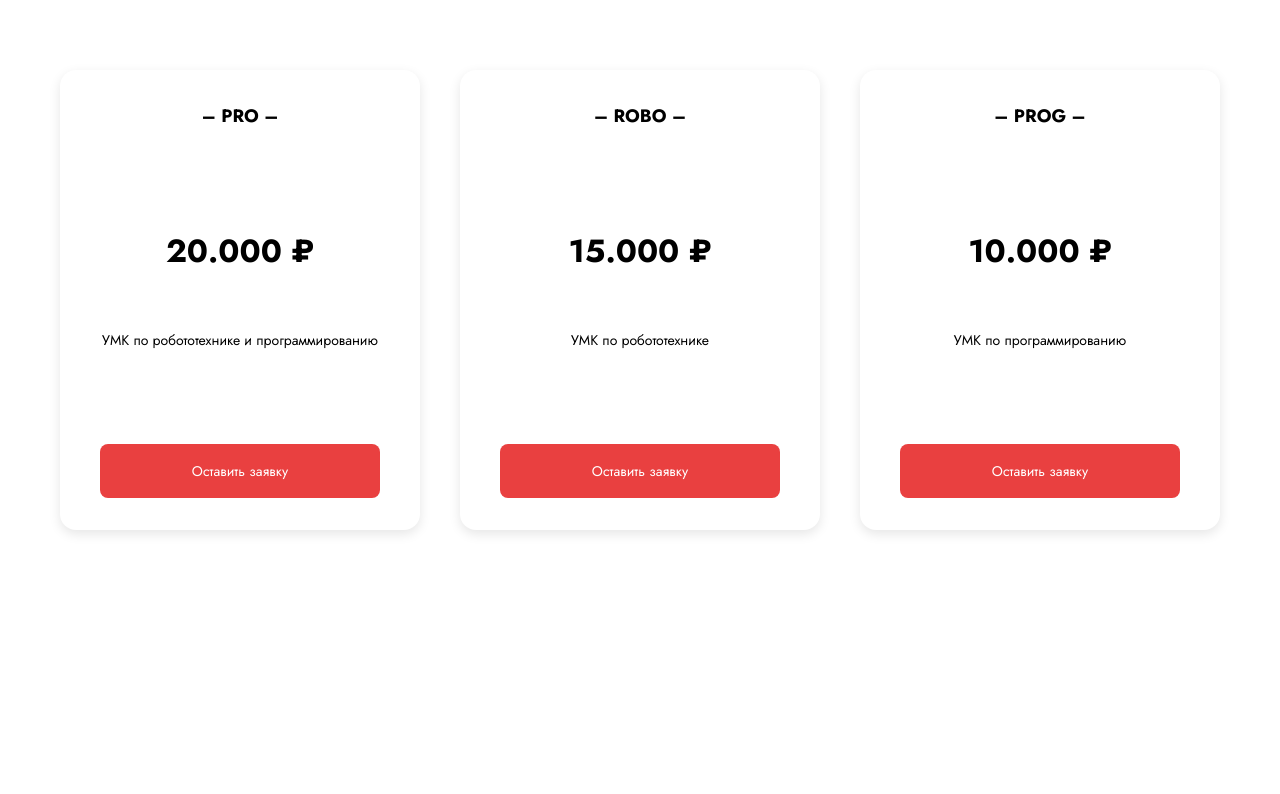
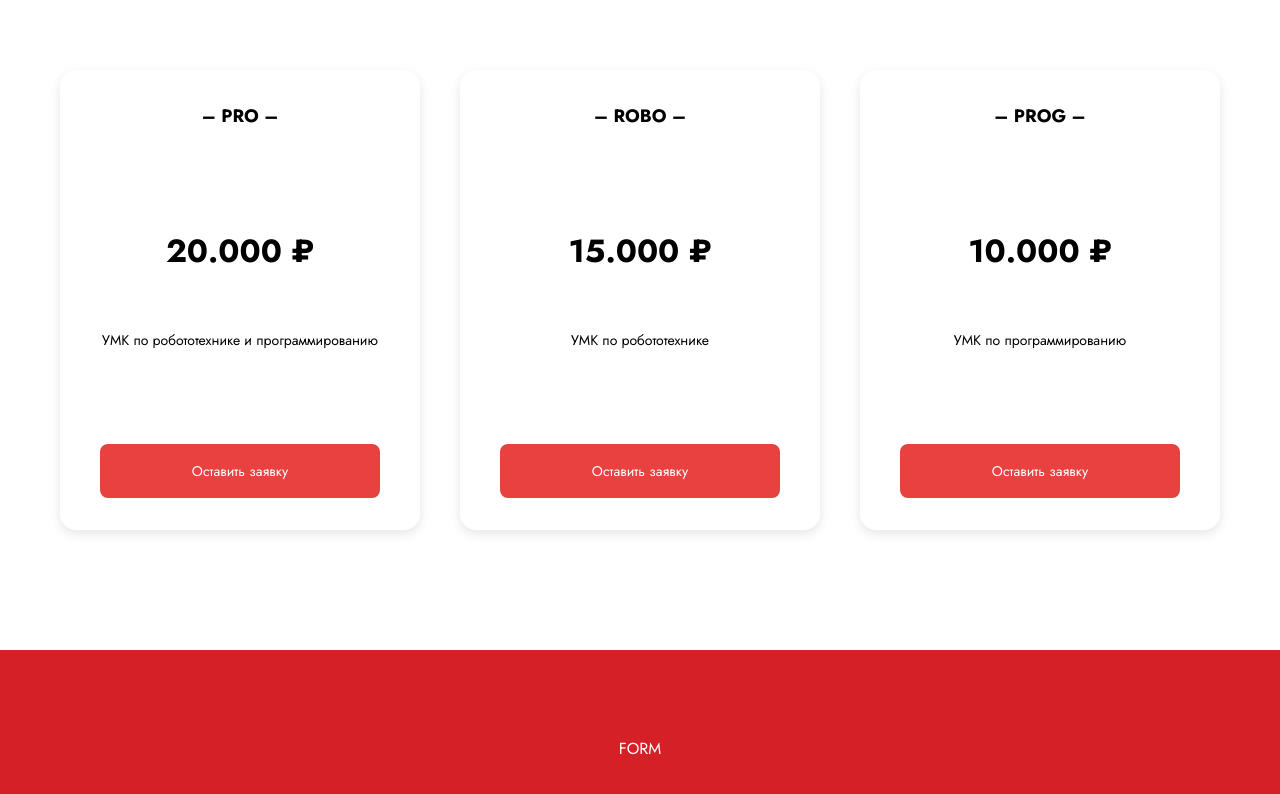
Before and after one commit to Mokkento12/roboschool, a Next.js app: page / in a window 1280 px wide. Shown: the part 2975-3769 px from the top of the page. Before the commit the page ends 3625 px from the top, so only its background shows below. Built offline with nearby package versions, Linux system fonts and the light colour scheme.

Commit message:
добавлен компонент Form

```diff
--- a/src/app/page.tsx
+++ b/src/app/page.tsx
@@ -1,5 +1,6 @@
 import About from "@/components/About/About";
 import Benefits from "@/components/Benefits/Benefits";
+import Form from "@/components/Form/Form";
 import Header from "@/components/Header/Header";
 import Hero from "@/components/Hero/Hero";
 import Packages from "@/components/Packages/Packages";
@@ -14,6 +15,7 @@ export default function HomePage() {
       <Benefits />
       <Trainers />
       <Packages />
+      <Form />
     </>
   );
 }
--- /dev/null
+++ b/src/components/Form/Form.module.sass
@@ -0,0 +1,7 @@
+.form
+  display: flex
+  align-items: center
+  justify-content: center
+  padding: 5.4rem 0
+  background: rgba(213, 32, 39, 1)
+  color: rgba(255, 255, 255, 1)
--- /dev/null
+++ b/src/components/Form/Form.tsx
@@ -0,0 +1,7 @@
+import styles from "./Form.module.sass";
+
+const Form = () => {
+  return <div className={styles.form}>FORM</div>;
+};
+
+export default Form;
```
